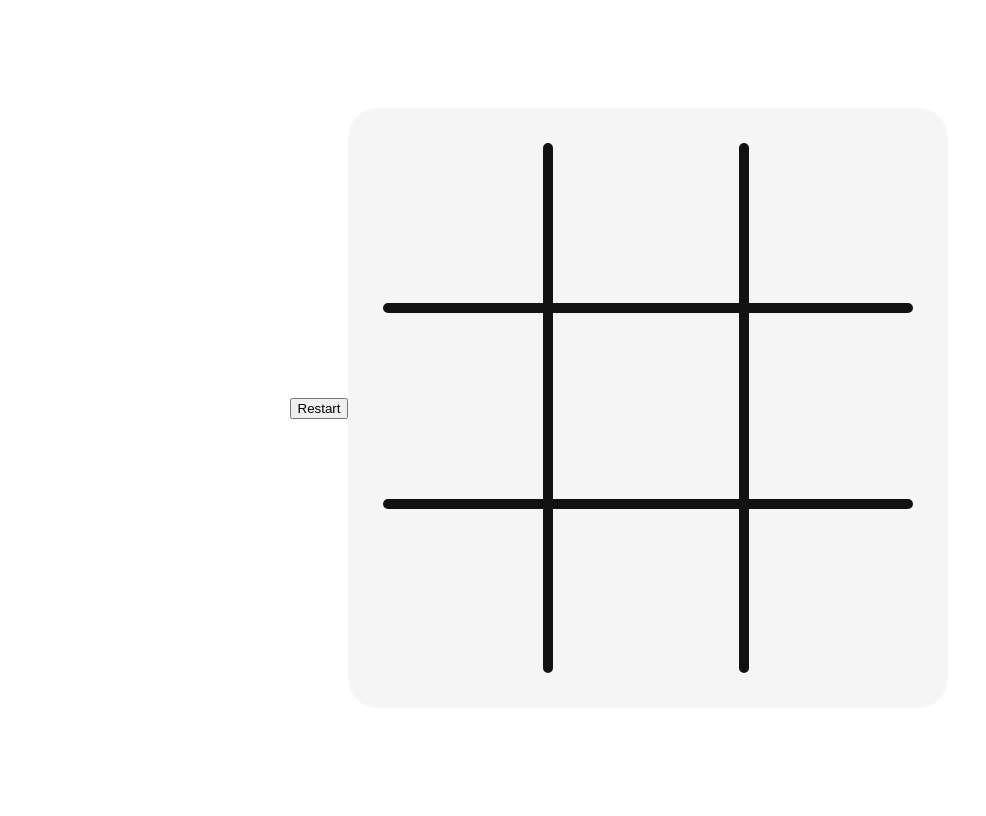
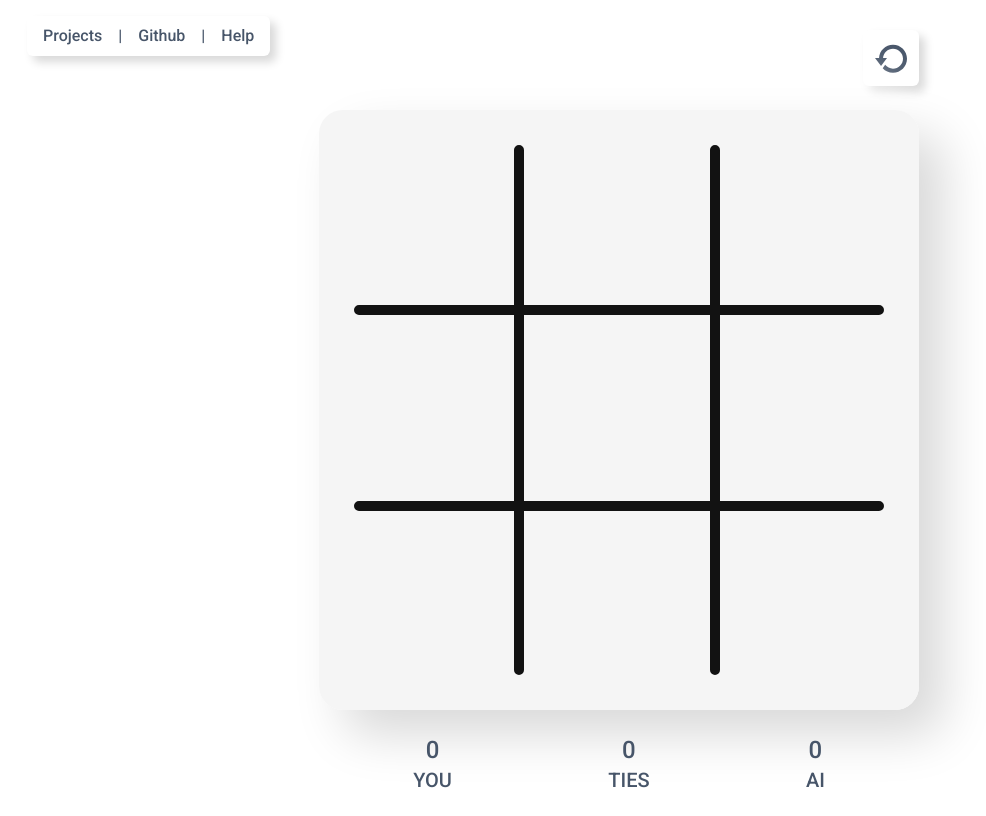
Before and after one commit to AyoubMazouz/tic-tac-toe-ai, a website: page index.html in a window 1280 px wide. Shown: the whole page, without its empty margins (21-1007 px from the left). Drawn offline with Linux system fonts and the light colour scheme.

Commit message:
Add styling

```diff
--- /dev/null
+++ b/index.css
@@ -0,0 +1,15 @@
+@import url('https://fonts.googleapis.com/css2?family=Roboto:wght@500&display=swap');
+@tailwind base;
+@tailwind components;
+@tailwind utilities;
+
+@layer utilities {
+    .canvas-shadow {
+        box-shadow:  25px 25px 50px #d9d9d9,
+             -25px -25px 50px #ffffff;
+    }
+    .button-shadow {
+        box-shadow:  6px 6px 10px #d9d9d9,
+        -6px -6px 10px #ffffff;
+    }
+}
--- a/index.html
+++ b/index.html
@@ -6,31 +6,56 @@
     <meta http-equiv="X-UA-Compatible" content="IE=edge">
     <meta name="viewport" content="width=device-width, initial-scale=1.0">
     <title>Document</title>
-    <script defer src="./config.js"></script>
-    <script defer src="./minimax.js"></script>
-    <script defer src="./tic-tac-toe.js"></script>
-
-    <style>
-        canvas {
-            border-radius: 5%;
-        }
-    </style>
-
+    <script defer src="./src/config.js"></script>
+    <script defer src="./src/minimax.js"></script>
+    <script defer src="./src/tic-tac-toe.js"></script>
+    <link rel="stylesheet" href="./src/styles.css">
 </head>
 
-<body>
+<body class="flex justify-center text-slate-600 font-['Roboto']">
+    <div class="flex flex-col justify-center items-center w-fit h-screen space-y-6">
 
-    <div style="
-                height: 100vh;
-                display: flex;
-                justify-content: center;
-                align-items: center;">
+        <!-- Nav -->
+        <div class="absolute top-4 left-12 py-2 px-4 flex gap-4 button-shadow rounded-md">
+            <!-- Projects -->
+            <a class="hover:text-indigo-700" href="#">
+                Projects
+            </a>
+            <div>|</div>
+            <!-- Github -->
+            <a class="hover:text-green-700" href="#">
+                Github
+            </a>
+            <div>|</div>
+            <!-- How To use -->
+            <a class="hover:text-sky-700" href="#">
+                Help
+            </a>
+        </div>
 
-        <div id="label"></div>
-        <div></div>
-        <button id="restart">Restart</button>
+        <!-- Restart / New Game button -->
+        <button class="p-3 bg-white rounded-md self-end button-shadow hover:shadow-none transition-shadow duration-300"
+            id="restart">
+            <img class="h-8" src="./src/restart.svg">
+        </button>
 
-        <canvas id="canvas"></canvas>
+        <!-- Tic-Tac-Toe -->
+        <canvas class="canvas-shadow rounded-3xl" id="canvas"></canvas>
+
+        <div class="flex justify-around items-center w-full px-4 text-xl">
+            <div class="flex flex-col items-center">
+                <div class="text-2xl" id="player-score">0</div>
+                <div>YOU</div>
+            </div>
+            <div class="flex flex-col items-center">
+                <div class="text-2xl" id="player-score">0</div>
+                <div>TIES</div>
+            </div>
+            <div class="flex flex-col items-center">
+                <div class="text-2xl" id="ai-score">0</div>
+                <div>AI</div>
+            </div>
+        </div>
 
     </div>
 
--- /dev/null
+++ b/package.json
@@ -0,0 +1,5 @@
+{
+  "dependencies": {
+    "tailwindcss": "^3.0.8"
+  }
+}
--- a/tic-tac-toe.js
+++ b/src/tic-tac-toe.js
@@ -8,9 +8,8 @@ ctx.lineCap = 'round';
 ctx.lineWidth = 10;
 
 var game = {
-    turn: true,
-    over: false,
-    pos: [null, null],
+    turn: true, over: false,
+    x: null, y: null,
     board: [
         ['', '', ''],
         ['', '', ''],
@@ -40,6 +39,7 @@ const getIndexPos = (x, y) => {
     const off = canvas.getBoundingClientRect();
     return [(x - off.x) / s | 0, (y - off.y) / s | 0];
 }
+
 
 const checkWin = () => {
     const human = ["X", "X", "X"];
@@ -75,10 +75,10 @@ const checkWin = () => {
 }
 
 const recordPos = (_x, _y) => {
-    console.log('hello')
-    const [x, y] = getIndexPos(_x, _y)
-    game.pos = [x, y];
+    game.pos = [_x, _y];
+    [game.x, game.y] = getIndexPos(_x, _y);
 }
+
 
 const drawBoard = () => {
     ctx.strokeStyle = "#121212";
@@ -124,6 +124,12 @@ const winningLine = pos => {
     ctx.stroke();
 }
 
+const drawHoverCross = (x, y) => {
+    if (x === null) return;
+    if (IsEmpty(x, y))
+        drawCross(x, y, .1);
+}
+
 const draw = () => {
     ctx.fillStyle = "#F5F5F5";
     ctx.fillRect(0, 0, w, h);
@@ -141,7 +147,8 @@ const draw = () => {
 const reset = () => {
     game.turn = true;
     game.over = false;
-    game.pos = [null, null];
+    game.x = null;
+    game.y = null;
     game.board = [
         ['', '', ''],
         ['', '', ''],
@@ -185,14 +192,14 @@ const update = () => {
     if (!game.turn) aiMove();
     if (!game.over) {
         draw();
-        drawCross(game.pos[0], game.pos[1], .1);
+        drawHoverCross(game.x, game.y)
         requestAnimationFrame(update);
     } else draw();
     winningLine(pos);
 }
 
 
+restartBtn.addEventListener("click", e => reset());
 canvas.addEventListener("click", e => humanMove(e.clientX, e.clientY));
-restartBtn.addEventListener("click", e => reset());
 canvas.addEventListener("mousemove", e => recordPos(e.clientX, e.clientY));
 requestAnimationFrame(update);
--- /dev/null
+++ b/tailwind.config.js
@@ -0,0 +1,7 @@
+module.exports = {
+  content: ["./*.html"],
+  theme: {
+    extend: {},
+  },
+  plugins: [],
+}
```
Also changed, not shown: src/config.js (renamed from config.js), src/minimax.js (renamed from minimax.js), src/restart.svg (added), src/styles.css (added), 1 other file.
